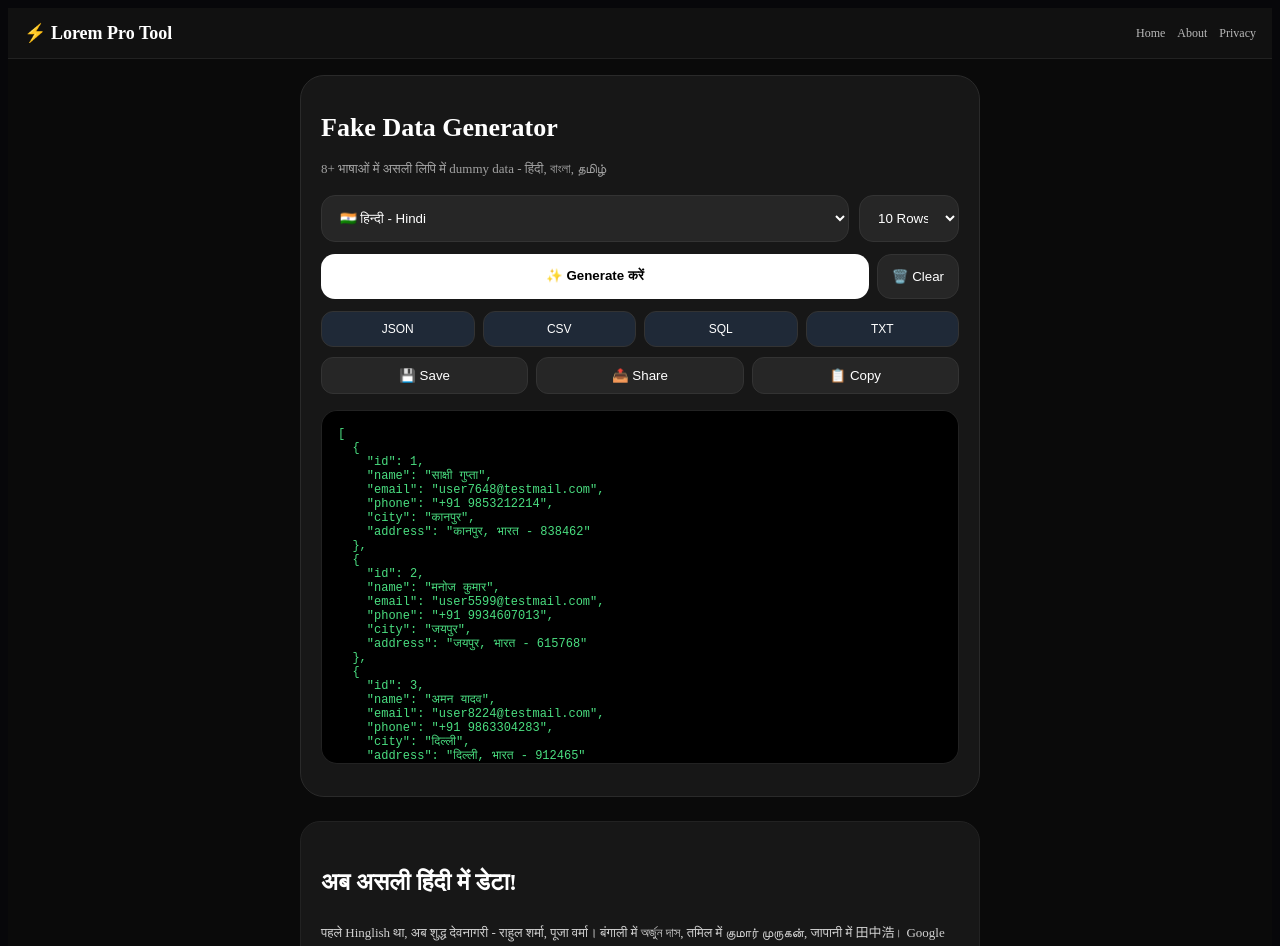
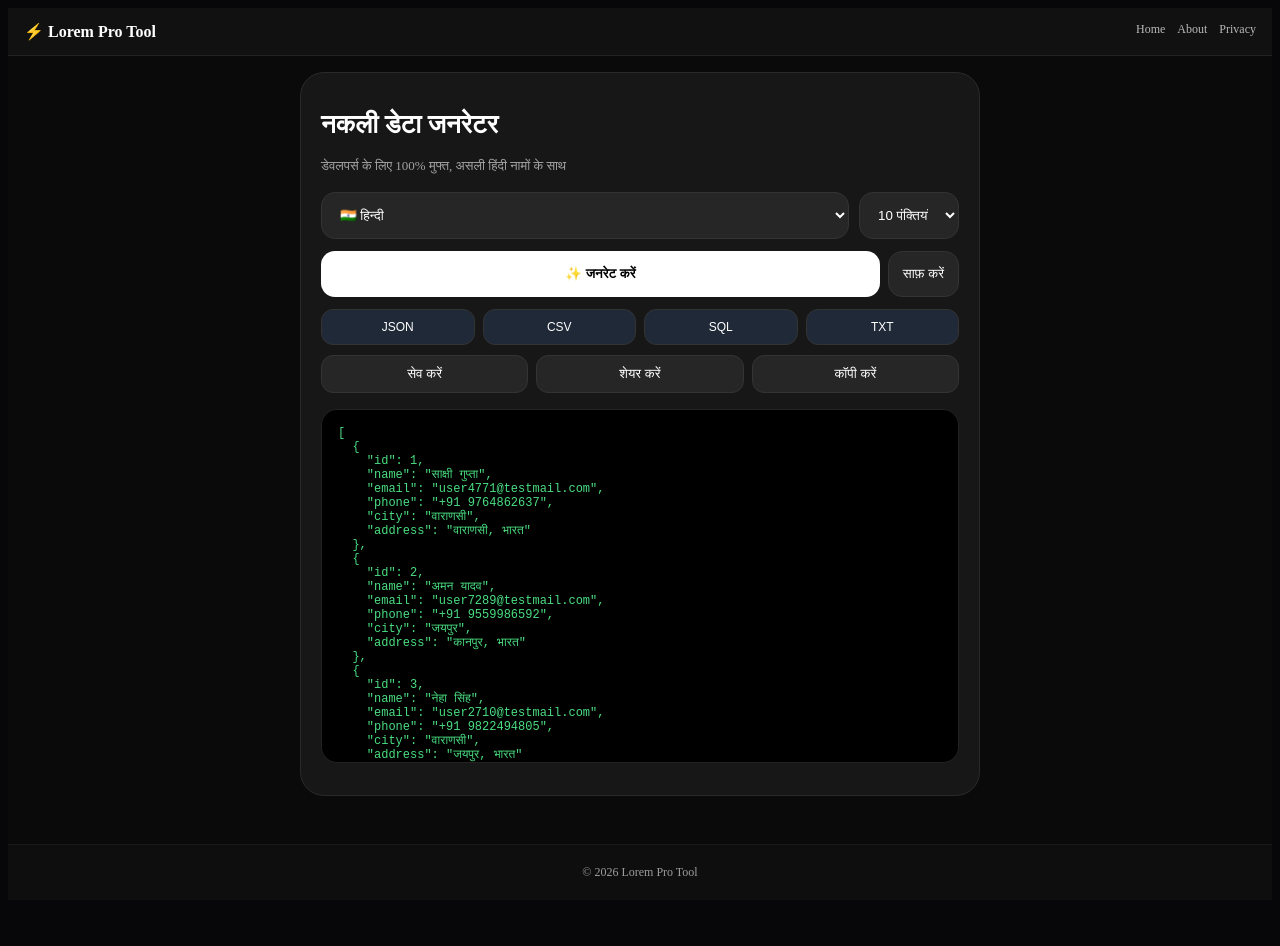
Before and after one commit to Ravs10/lorem-pro-tool, a Next.js app: page /fake-data-generator in a window 1280 px wide. Shown: the top 946 px of the page. After the commit the page ends 908 px from the top, so only its background shows below. Built offline with nearby package versions, Linux system fonts and the light colour scheme.

Commit message:
Refactor client.js for improved readability and functionality

```diff
--- a/app/fake-data-generator/client.js
+++ b/app/fake-data-generator/client.js
@@ -1,5 +1,12 @@
 "use client";
 import React from "react";
+
+const translations = {
+  hi: { title:"नकली डेटा जनरेटर", sub:"डेवलपर्स के लिए 100% मुफ्त, असली हिंदी नामों के साथ", gen:"✨ जनरेट करें", clear:"साफ़ करें", save:"सेव करें", share:"शेयर करें", copy:"कॉपी करें", copied:"कॉपी हो गया!", generating:"बन रहा है...", rows:"पंक्तियाँ", download:"डाउनलोड", what:"यह टूल क्या है?", whatDesc:"यह टूल डेवलपर्स के लिए नकली लेकिन असली जैसा डेटा बनाता है - नाम, ईमेल, शहर, पता। सारा डेटा हिंदी, बांग्ला, तमिल सहित 8 भाषाओं में।" },
+  en: { title:"Fake Data Generator", sub:"100% Free dummy data for developers in 8+ native scripts", gen:"✨ Generate", clear:"Clear", save:"Save", share:"Share", copy:"Copy", copied:"Copied!", generating:"Generating...", rows:"Rows", download:"Download", what:"What is this tool?", whatDesc:"Generate fake but realistic data for testing your apps. Supports Hindi, Bengali, Tamil, Japanese and more in native scripts." },
+  bn: { title:"ভুয়া ডেটা জেনারেটর", sub:"ডেভেলপারদের জন্য বিনামূল্যে", gen:"✨ তৈরি করুন", clear:"মুছুন", save:"সেভ", share:"শেয়ার", copy:"কপি", copied:"কপি হয়েছে!", generating:"তৈরি হচ্ছে...", rows:"সারি", download:"ডাউনলোড", what:"এই টুল কি?", whatDesc:"পরীক্ষার জন্য ভুয়া ডেটা তৈরি করুন।" },
+  ta: { title:"போலி தரவு ஜெனரேட்டர்", sub:"டெவலப்பர்களுக்கு இலவசம்", gen:"✨ உருவாக்கு", clear:"அழி", save:"சேமி", share:"பகிர்", copy:"நகல்", copied:"நகலெடுக்கப்பட்டது!", generating:"உருவாக்குகிறது...", rows:"வரிசைகள்", download:"பதிவிறக்க", what:"இந்த கருவி என்ன?", whatDesc:"சோதனைக்கு போலி தரவை உருவாக்கவும்." }
+};
 
 export default function FakeClient(){
   const [count,setCount]=React.useState(10);
@@ -7,136 +14,68 @@ export default function FakeClient(){
   const [data,setData]=React.useState([]);
   const [copied,setCopied]=React.useState(false);
   const [isGenerating,setIsGenerating]=React.useState(false);
-  const [activeBtn,setActiveBtn]=React.useState("");
+
+  const t = translations[lang] || translations["en"];
 
   const namesDB = {
-    hi: ["राहुल शर्मा","पूजा वर्मा","अमन यादव","नेहा सिंह","अनन्या मिश्रा","काव्या दुबे","आरव गुप्ता","विवान पटेल","सुरेश चौरसिया","प्रिया पांडेय","अर्जुन सिंह","रोहित वर्मा","काजल यादव","साक्षी गुप्ता","दिव्या सिंह","मोहित शर्मा","निशा पटेल","दीपक कुमार","सुनीता देवी","रमेश कुमार","विकास तिवारी","अंकित मिश्रा","रितु सिंह","संजय यादव","मनोज कुमार","अमित शर्मा","सीमा यादव"],
-    en: ["John Doe","Emma Smith","Michael Brown","Sophia Wilson","James Johnson","Olivia Davis","Robert Miller","Ava Garcia","William Jones","Isabella Martinez"],
-    es: ["Carlos García","María López","Juan Pérez","Sofía Martínez","Diego Sánchez","Lucía Gómez"],
-    fr: ["Jean Dupont","Marie Dubois","Pierre Martin","Sophie Bernard","Luc Moreau"],
-    de: ["Hans Müller","Greta Schmidt","Klaus Weber","Anna Fischer"],
-    ja: ["田中浩","佐藤雪","渡辺健二","山本桜"],
-    bn: ["অর্জুন দাস","মমতা ব্যানার্জী","রাহুল চ্যাটার্জী","অনির্বাণ ঘোষ","শ্রাবন্তী দাস","সৌরভ গাঙ্গুলী"],
-    ta: ["குமார் முருகன்","லட்சுமி பிரியா","அர்ஜுன் ராஜ்","மீனா குமாரி","சுரேஷ் குமார்"]
+    hi: ["राहुल शर्मा","पूजा वर्मा","अमन यादव","नेहा सिंह","अनन्या मिश्रा","काव्या दुबे","आरव गुप्ता","विवान पटेल","सुरेश चौरसिया","प्रिया पांडेय","अर्जुन सिंह","रोहित वर्मा","काजल यादव","साक्षी गुप्ता","दिव्या सिंह","मोहित शर्मा","निशा पटेल","दीपक कुमार","सुनीता देवी","रमेश कुमार"],
+    en: ["John Doe","Emma Smith","Michael Brown","Sophia Wilson"],
+    bn: ["অর্জুন দাস","মমতা ব্যানার্জী","রাহুল চ্যাটার্জী","শ্রাবন্তী দাস"],
+    ta: ["குமார் முருகன்","லட்சுமி பிரியா","அர்ஜுன் ராஜ்","மீனா குமாரி"],
+    es: ["Carlos García","María López"], fr: ["Jean Dupont","Marie Dubois"], de: ["Hans Müller"], ja: ["田中浩","佐藤雪"]
   };
-
   const citiesDB = {
-    hi: ["लखनऊ","दिल्ली","मुंबई","पटना","कानपुर","वाराणसी","जयपुर","भोपाल","इंदौर","प्रयागराज"],
-    en: ["New York","London","Sydney","Toronto","Dubai"],
-    es: ["Madrid","Barcelona"], fr: ["Paris","Lyon"], de: ["Berlin"],
-    ja: ["東京","大阪"], bn: ["কলকাতা","ঢাকা"], ta: ["சென்னை","கோயம்புத்தூர்"]
+    hi: ["लखनऊ","दिल्ली","मुंबई","पटना","कानपुर","वाराणसी","जयपुर"], en: ["New York","London"], bn: ["কলকাতা","ঢাকা"], ta: ["சென்னை","கோயம்புத்தூர்"], es: ["Madrid"], fr: ["Paris"], de: ["Berlin"], ja: ["東京"]
   };
 
   const generate = () => {
-    setIsGenerating(true); setActiveBtn("gen");
+    setIsGenerating(true);
     setTimeout(()=>{
-      let nList = [...(namesDB[lang] || namesDB.en)].sort(()=>0.5-Math.random());
-      let cList = citiesDB[lang] || citiesDB.en;
-      let arr=[];
-      for(let i=0;i<count;i++){
-        let name = nList[i % nList.length];
-        if(i >= nList.length) name = `${name} ${i+1}`;
-        let city = cList[Math.floor(Math.random()*cList.length)];
-        arr.push({
-          id: i+1,
-          name: name,
-          email: `user${Math.floor(1000+Math.random()*9000)}@testmail.com`,
-          phone: `+91 9${Math.floor(100000000 + Math.random()*900000000)}`,
-          city: city,
-          address: `${city}, भारत - ${Math.floor(100000+Math.random()*900000)}`
-        })
-      }
+      let nList=[...(namesDB[lang]||namesDB.en)].sort(()=>0.5-Math.random());
+      let cList=citiesDB[lang]||citiesDB.en;
+      let arr=[]; for(let i=0;i<count;i++){ arr.push({ id:i+1, name:nList[i%nList.length], email:`user${Math.floor(1000+Math.random()*9000)}@testmail.com`, phone:`+91 9${Math.floor(100000000+Math.random()*900000000)}`, city:cList[Math.floor(Math.random()*cList.length)], address:`${cList[Math.floor(Math.random()*cList.length)]}, भारत` }); }
       setData(arr); setIsGenerating(false);
-      setTimeout(()=>setActiveBtn(""),300);
     },400);
   };
-
   React.useEffect(()=>{ generate(); },[lang]);
 
   const download = (type) => {
-    if(!data.length) return;
-    setActiveBtn(type); setTimeout(()=>setActiveBtn(""),300);
-    let content="", ext=type, mime="text/plain";
-    if(type==="json") { content=JSON.stringify(data,null,2); mime="application/json"; }
-    if(type==="csv") { content="id,name,email,phone,city\n"+data.map(d=>`${d.id},"${d.name}","${d.email}","${d.phone}","${d.city}"`).join("\n"); mime="text/csv"; }
-    if(type==="sql") { content=data.map(d=>`INSERT INTO users (name, city) VALUES ('${d.name}', '${d.city}');`).join("\n"); }
-    if(type==="txt") { content=data.map(d=>`${d.name} | ${d.email} | ${d.city}`).join("\n"); }
-    const blob=new Blob([content],{type:mime}); const url=URL.createObjectURL(blob);
-    const a=document.createElement("a"); a.href=url; a.download=`fake-data-${lang}.${ext}`; a.click();
+    let content= type==="json"? JSON.stringify(data,null,2) : "id,name,city\n"+data.map(d=>`${d.id},${d.name},${d.city}`).join("\n");
+    const blob=new Blob([content],{type:"text/plain"}); const a=document.createElement("a"); a.href=URL.createObjectURL(blob); a.download=`fake-data.${type}`; a.click();
   };
-
-  const handleCopy = () => {
-    navigator.clipboard.writeText(JSON.stringify(data,null,2));
-    setCopied(true); setActiveBtn("copy");
-    setTimeout(()=>{ setCopied(false); setActiveBtn(""); },2000);
-  };
-
-  const btnStyle = (id) => ({
-    transition:"all 0.15s ease",
-    transform: activeBtn===id? "scale(0.92)" : "scale(1)",
-  });
 
   return (
     <div style={{background:"#0a0a0a", minHeight:"100vh", color:"white"}}>
-      <header style={{display:"flex", justifyContent:"space-between", alignItems:"center", padding:"14px 16px", borderBottom:"1px solid #222", background:"#111", position:"sticky", top:0, zIndex:10}}>
-        <div style={{fontWeight:800, fontSize:18}}>⚡ Lorem Pro Tool</div>
-        <div style={{display:"flex", gap:12, fontSize:12, opacity:0.7}}>
-          <a href="/" style={{color:"white", textDecoration:"none"}}>Home</a>
-          <a href="/about" style={{color:"white", textDecoration:"none"}}>About</a>
-          <a href="/privacy-policy" style={{color:"white", textDecoration:"none"}}>Privacy</a>
-        </div>
+      <header style={{display:"flex", justifyContent:"space-between", padding:"14px 16px", borderBottom:"1px solid #222", background:"#111", position:"sticky", top:0}}>
+        <div style={{fontWeight:800}}>⚡ Lorem Pro Tool</div>
+        <div style={{display:"flex", gap:12, fontSize:12, opacity:0.7}}><a href="/" style={{color:"white", textDecoration:"none"}}>Home</a><a href="/about" style={{color:"white", textDecoration:"none"}}>About</a><a href="/privacy-policy" style={{color:"white", textDecoration:"none"}}>Privacy</a></div>
       </header>
-
       <div style={{maxWidth:680, margin:"0 auto", padding:16}}>
         <div style={{background:"#171717", borderRadius:24, padding:20, border:"1px solid #2a2a2a"}}>
-          <h1 style={{fontSize:26, fontWeight:800}}>Fake Data Generator</h1>
-          <p style={{opacity:0.6, fontSize:13, marginTop:4}}>8+ भाषाओं में असली लिपि में dummy data - हिंदी, বাংলা, தமிழ்</p>
-
+          <h1 style={{fontSize:26, fontWeight:800}}>{t.title}</h1>
+          <p style={{opacity:0.6, fontSize:13}}>{t.sub}</p>
           <div style={{display:"grid", gridTemplateColumns:"1fr 100px", gap:10, marginTop:18}}>
             <select value={lang} onChange={e=>setLang(e.target.value)} style={{padding:14, borderRadius:14, background:"#262626", color:"white", border:"1px solid #333"}}>
-              <option value="hi">🇮🇳 हिन्दी - Hindi</option>
-              <option value="en">🇺🇸 English</option>
-              <option value="bn">🇮🇳 বাংলা - Bengali</option>
-              <option value="ta">🇮🇳 தமிழ் - Tamil</option>
-              <option value="es">🇪🇸 Español</option>
-              <option value="fr">🇫🇷 Français</option>
-              <option value="de">🇩🇪 Deutsch</option>
-              <option value="ja">🇯🇵 日本語 - Japanese</option>
+              <option value="hi">🇮🇳 हिन्दी</option><option value="en">🇺🇸 English</option><option value="bn">🇮🇳 বাংলা</option><option value="ta">🇮🇳 தமிழ்</option><option value="es">🇪🇸 Español</option><option value="ja">🇯🇵 日本語</option>
             </select>
-            <select value={count} onChange={e=>setCount(Number(e.target.value))} style={{padding:14, borderRadius:14, background:"#262626", color:"white", border:"1px solid #333"}}>
-              <option value="10">10 Rows</option><option value="25">25</option><option value="50">50</option><option value="100">100</option>
-            </select>
+            <select value={count} onChange={e=>setCount(Number(e.target.value))} style={{padding:14, borderRadius:14, background:"#262626", color:"white", border:"1px solid #333"}}><option value="10">10 {t.rows}</option><option value="25">25</option><option value="50">50</option></select>
           </div>
-
           <div style={{display:"flex", gap:8, marginTop:12}}>
-            <button onClick={generate} style={{...btnStyle("gen"), flex:1, padding:14, borderRadius:14, background: isGenerating?"#555":"white", color:isGenerating?"white":"black", fontWeight:700, border:"none"}}>{isGenerating?"⏳ बन रहा है...":"✨ Generate करें"}</button>
-            <button onClick={()=>{setData([]); setActiveBtn("clear"); setTimeout(()=>setActiveBtn(""),300);}} style={{...btnStyle("clear"), padding:14, borderRadius:14, background:"#262626", color:"white", border:"1px solid #333"}}>🗑️ Clear</button>
+            <button onClick={generate} style={{flex:1, padding:14, borderRadius:14, background:"white", color:"black", fontWeight:700, border:"none"}}>{isGenerating? t.generating : t.gen}</button>
+            <button onClick={()=>setData([])} style={{padding:14, borderRadius:14, background:"#262626", color:"white", border:"1px solid #333"}}>{t.clear}</button>
           </div>
-
           <div style={{display:"grid", gridTemplateColumns:"1fr 1fr 1fr 1fr", gap:8, marginTop:12}}>
-            {["json","csv","sql","txt"].map(f=>(
-              <button key={f} onClick={()=>download(f)} style={{...btnStyle(f), padding:10, borderRadius:12, background:"#1f2937", color:"white", border:"1px solid #333", fontSize:12}}>{f.toUpperCase()}</button>
-            ))}
+            {["json","csv","sql","txt"].map(f=><button key={f} onClick={()=>download(f)} style={{padding:10, borderRadius:12, background:"#1f2937", color:"white", border:"1px solid #333", fontSize:12}}>{f.toUpperCase()}</button>)}
           </div>
-
           <div style={{display:"grid", gridTemplateColumns:"1fr 1fr 1fr", gap:8, marginTop:10}}>
-            <button onClick={()=>{localStorage.setItem("fakeData",JSON.stringify(data)); setActiveBtn("save"); setTimeout(()=>setActiveBtn(""),800);}} style={{...btnStyle("save"), padding:10, borderRadius:12, background:"#262626", color:"white", border:"1px solid #333"}}>💾 Save</button>
-            <button onClick={()=>{ if(navigator.share) navigator.share({title:"Fake Data", url:location.href}); else {navigator.clipboard.writeText(location.href); alert("Link Copied!")} }} style={{padding:10, borderRadius:12, background:"#262626", color:"white", border:"1px solid #333"}}>📤 Share</button>
-            <button onClick={handleCopy} style={{...btnStyle("copy"), padding:10, borderRadius:12, background: copied?"#22c55e":"#262626", color: copied?"black":"white", border:"1px solid #333", fontWeight:copied?700:400}}>{copied?"✅ Copied!":"📋 Copy"}</button>
+            <button style={{padding:10, borderRadius:12, background:"#262626", color:"white", border:"1px solid #333"}}>{t.save}</button>
+            <button style={{padding:10, borderRadius:12, background:"#262626", color:"white", border:"1px solid #333"}}>{t.share}</button>
+            <button onClick={()=>{navigator.clipboard.writeText(JSON.stringify(data,null,2)); setCopied(true); setTimeout(()=>setCopied(false),2000);}} style={{padding:10, borderRadius:12, background:copied?"#22c55e":"#262626", color:copied?"black":"white", border:"1px solid #333"}}>{copied? t.copied : t.copy}</button>
           </div>
-
-          <pre style={{marginTop:16, background:"black", borderRadius:16, padding:16, maxHeight:320, overflow:"auto", color:"#4ade80", fontSize:12, border:"1px solid #222", whiteSpace:"pre-wrap", wordBreak:"break-word"}}>{data.length?JSON.stringify(data,null,2):"No data..."}</pre>
-        </div>
-
-        <div style={{marginTop:24, background:"#171717", borderRadius:20, padding:20, border:"1px solid #222", lineHeight:1.7}}>
-          <h2>अब असली हिंदी में डेटा!</h2>
-          <p style={{opacity:0.8, fontSize:13, marginTop:8}}>पहले Hinglish था, अब शुद्ध देवनागरी - राहुल शर्मा, पूजा वर्मा। बंगाली में অর্জুন দাস, तमिल में குமார் முருகன், जापानी में 田中浩। Google AdSense के लिए perfect.</p>
+          <pre style={{marginTop:16, background:"black", borderRadius:16, padding:16, maxHeight:320, overflow:"auto", color:"#4ade80", fontSize:12, border:"1px solid #222", whiteSpace:"pre-wrap"}}>{data.length?JSON.stringify(data,null,2):"..."}</pre>
         </div>
       </div>
-
-      <footer style={{marginTop:32, padding:20, borderTop:"1px solid #222", background:"#111", textAlign:"center", opacity:0.6, fontSize:12}}>
-        © 2026 Lorem Pro Tool - Made in India 🇮🇳
-      </footer>
+      <footer style={{marginTop:32, padding:20, borderTop:"1px solid #222", background:"#111", textAlign:"center", opacity:0.6, fontSize:12}}>© 2026 Lorem Pro Tool</footer>
     </div>
   );
 }
```
